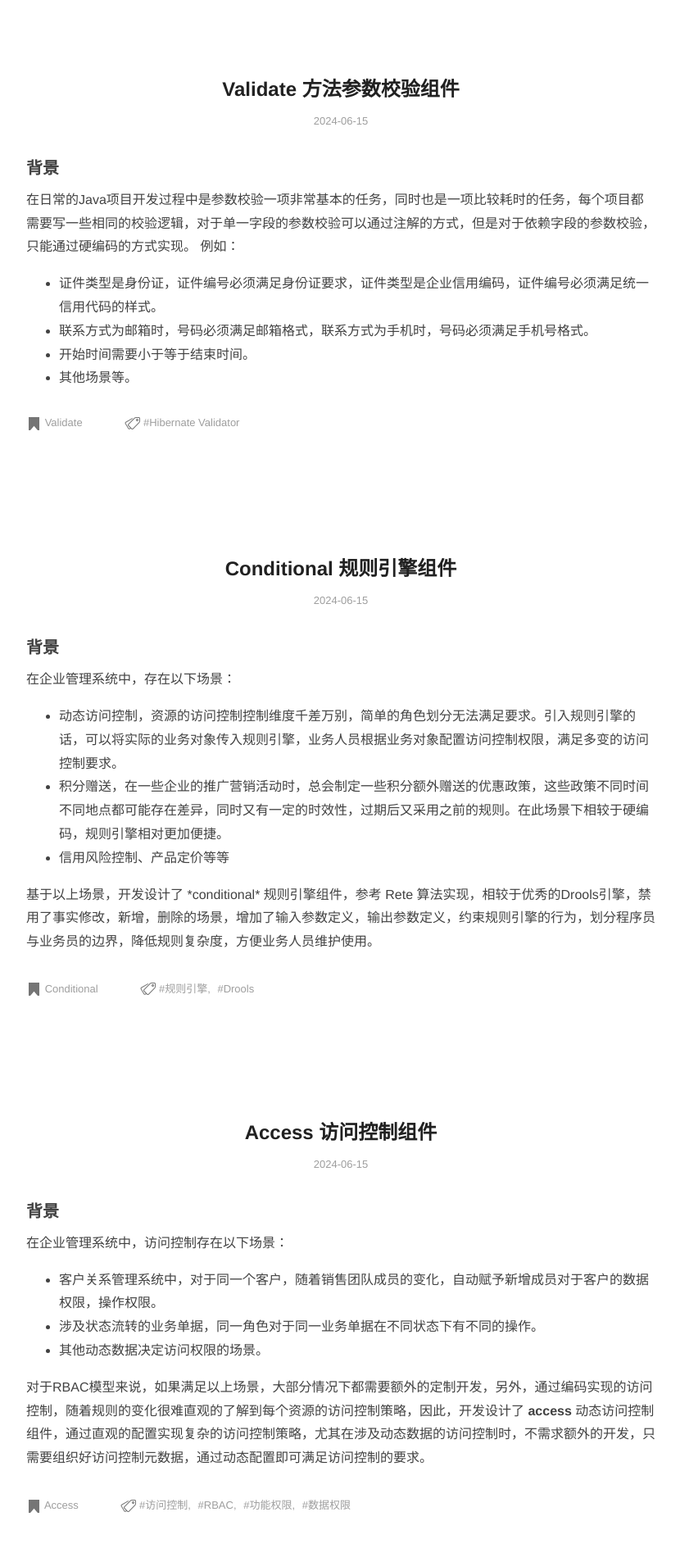
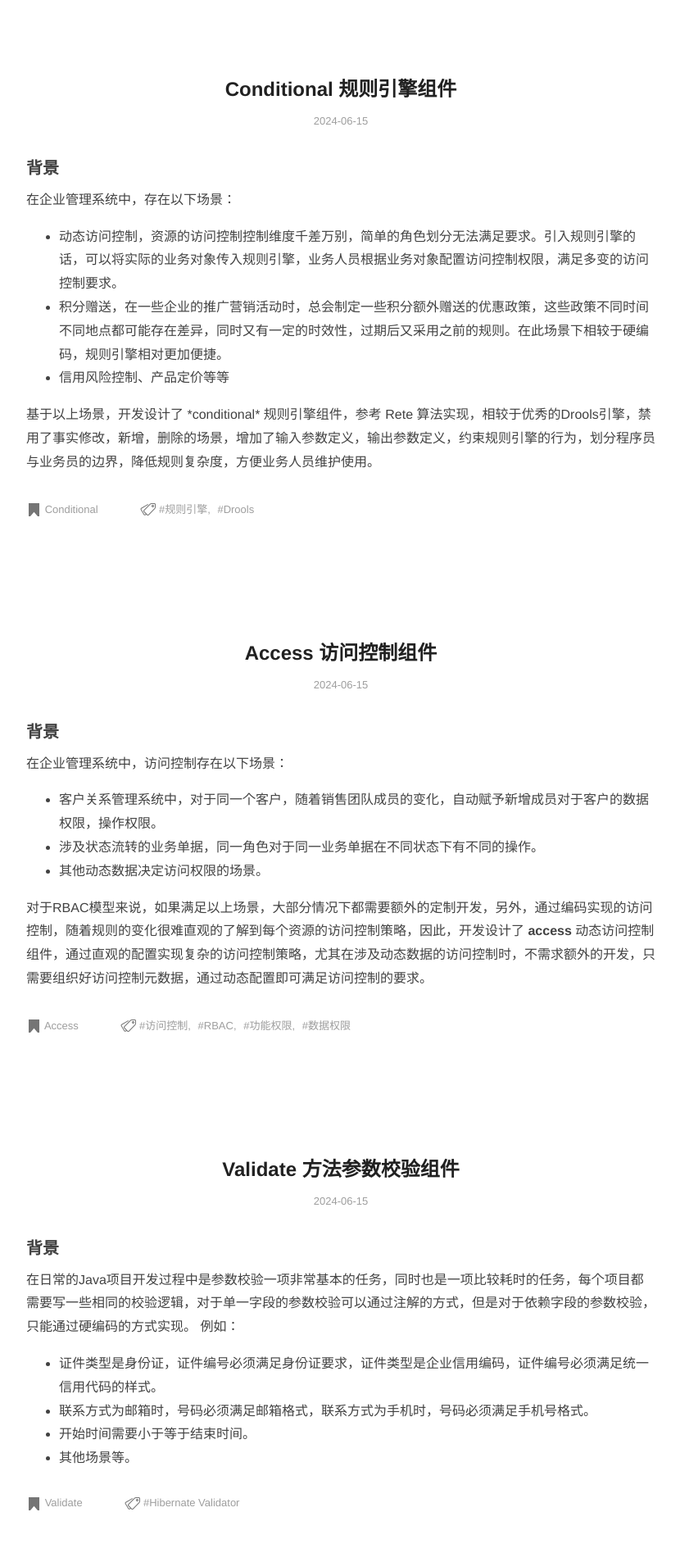
Before and after one commit to DevToolGroup/devtoolgroup.github.io, a plain HTML site: page library/index.html in a window 1280 px wide. Shown: the part 97-2003 px from the top of the page at 82% size, without its empty margins (224-1054 px from the left). Drawn offline with Linux system fonts and the light colour scheme.

Commit message:
调整页面组件的排列顺序

```diff
--- a/library/index.html
+++ b/library/index.html
@@ -311,8 +311,12 @@
         <div class="hidden">
           <a href="/library/index.html">组件库</a>
         </div>
+        <div class="hidden">
+          <a href="https://github.com/DevToolGroup">仓库地址</a>
+        </div>
         <div class="hidden">最佳实践</div>
         <div class="hidden">发布历史</div>
+
         <div>
           <a class="link hover-image" href="#">
             <span>技术合作</span>
@@ -322,44 +326,6 @@
       </div>
     </div>
     <div class="articles">
-      <div class="article">
-        <div class="title">
-          <a href="/library/validate/index.html">
-            <span>Validate 方法参数校验组件</span>
-          </a>
-        </div>
-        <div class="meta">2024-06-15</div>
-        <div class="body">
-          <h2>背景</h2>
-          <div>
-            在日常的Java项目开发过程中是参数校验一项非常基本的任务，同时也是一项比较耗时的任务，每个项目都需要写一些相同的校验逻辑，对于单一字段的参数校验可以通过注解的方式，但是对于依赖字段的参数校验，只能通过硬编码的方式实现。
-            例如：
-            <ul>
-              <li>
-                证件类型是身份证，证件编号必须满足身份证要求，证件类型是企业信用编码，证件编号必须满足统一信用代码的样式。
-              </li>
-              <li>
-                联系方式为邮箱时，号码必须满足邮箱格式，联系方式为手机时，号码必须满足手机号格式。
-              </li>
-              <li>开始时间需要小于等于结束时间。</li>
-              <li>其他场景等。</li>
-            </ul>
-          </div>
-        </div>
-        <div class="footer">
-          <span class="post-categories">
-            <i class="icon-categories"></i>
-            <a href="/library/validate/index.html">Validate</a>
-          </span>
-          <span class="post-tags">
-            <i class="icon-tags"></i>
-            <a
-              href="https://docs.jboss.org/hibernate/stable/validator/reference/en-US/html_single/"
-              >Hibernate Validator</a
-            >
-          </span>
-        </div>
-      </div>
       <div class="article">
         <div class="title">
           <a href="/library/conditional/index.html">
@@ -438,6 +404,44 @@
           </span>
         </div>
       </div>
+      <div class="article">
+        <div class="title">
+          <a href="/library/validate/index.html">
+            <span>Validate 方法参数校验组件</span>
+          </a>
+        </div>
+        <div class="meta">2024-06-15</div>
+        <div class="body">
+          <h2>背景</h2>
+          <div>
+            在日常的Java项目开发过程中是参数校验一项非常基本的任务，同时也是一项比较耗时的任务，每个项目都需要写一些相同的校验逻辑，对于单一字段的参数校验可以通过注解的方式，但是对于依赖字段的参数校验，只能通过硬编码的方式实现。
+            例如：
+            <ul>
+              <li>
+                证件类型是身份证，证件编号必须满足身份证要求，证件类型是企业信用编码，证件编号必须满足统一信用代码的样式。
+              </li>
+              <li>
+                联系方式为邮箱时，号码必须满足邮箱格式，联系方式为手机时，号码必须满足手机号格式。
+              </li>
+              <li>开始时间需要小于等于结束时间。</li>
+              <li>其他场景等。</li>
+            </ul>
+          </div>
+        </div>
+        <div class="footer">
+          <span class="post-categories">
+            <i class="icon-categories"></i>
+            <a href="/library/validate/index.html">Validate</a>
+          </span>
+          <span class="post-tags">
+            <i class="icon-tags"></i>
+            <a
+                    href="https://docs.jboss.org/hibernate/stable/validator/reference/en-US/html_single/"
+            >Hibernate Validator</a
+            >
+          </span>
+        </div>
+      </div>
     </div>
   </body>
 </html>
```
Also changed, not shown: index.html (+16 -13 lines).
